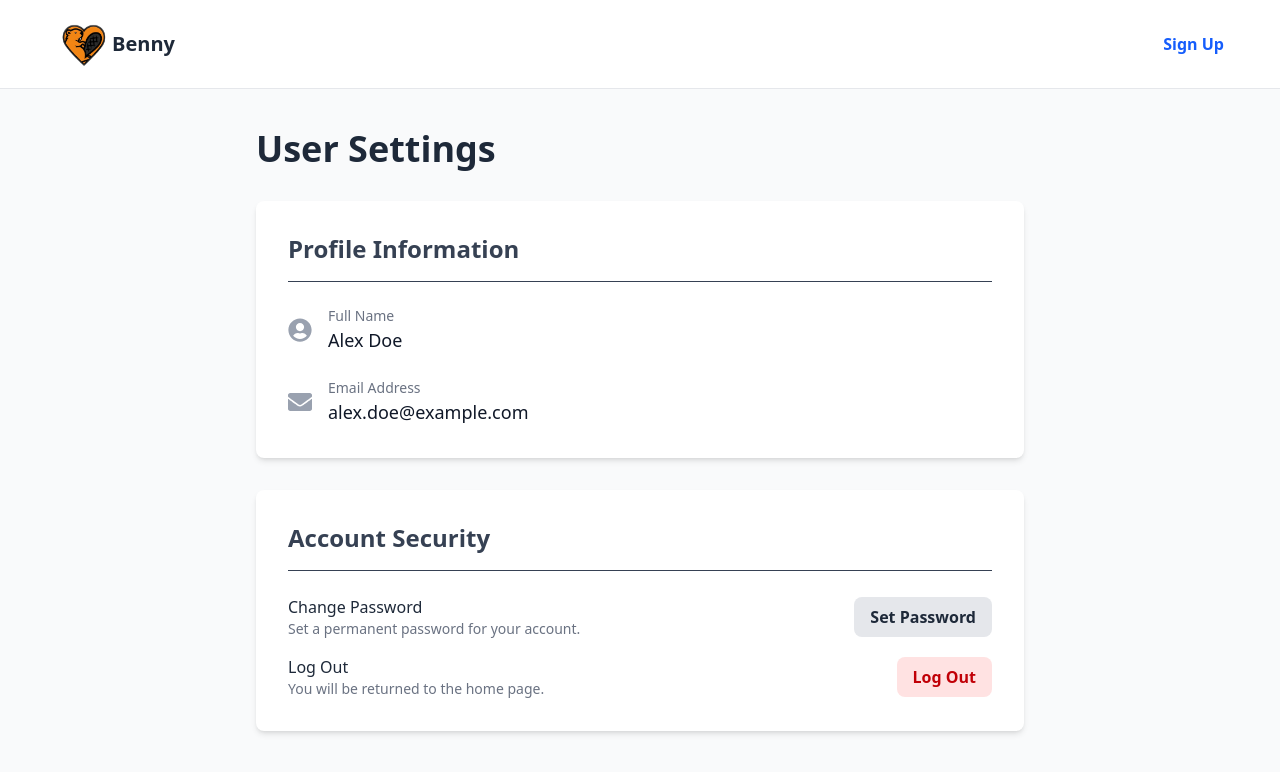
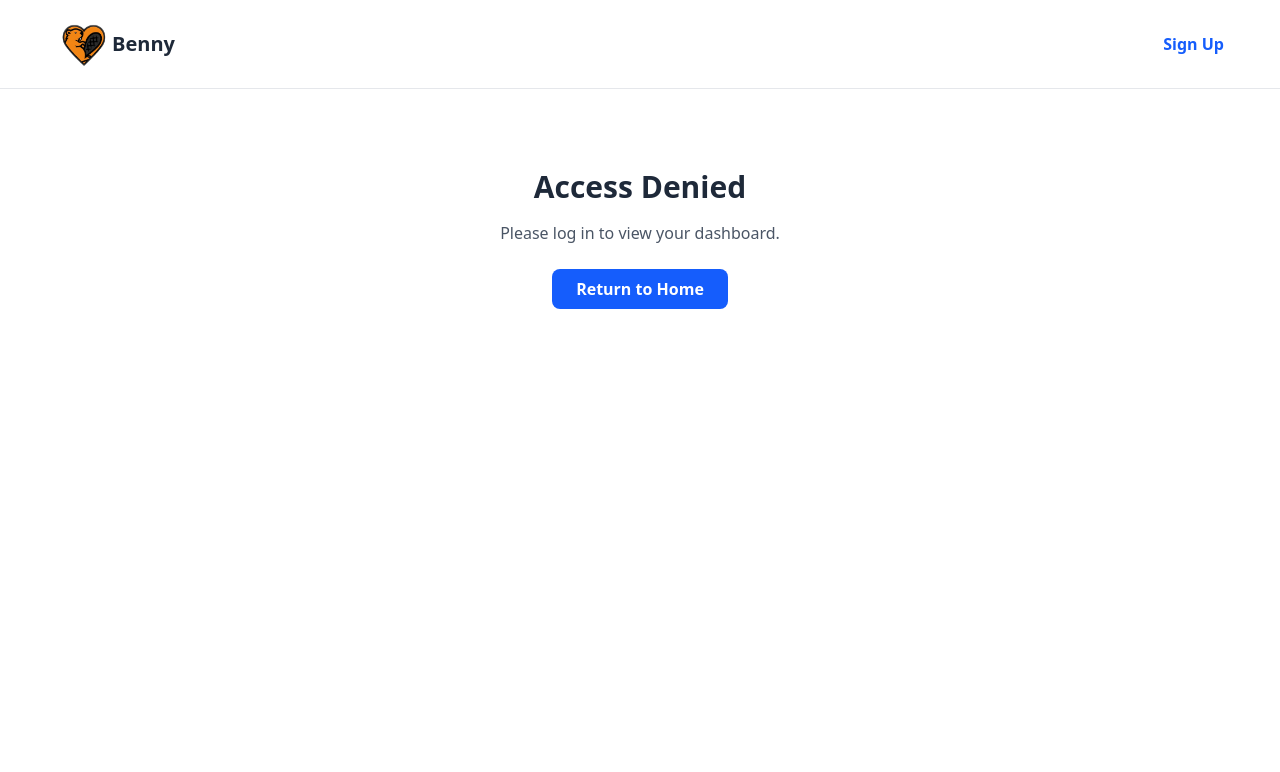
Before and after one commit to obriewil/CS467_WellnessAI, a React (Vite) app in the folder benny-frontend/: page /dashboard in a window 1280 px wide. Shown: the top 772 px of the page. Built offline with nearby package versions, Linux system fonts and the light colour scheme.

Commit message:
Changed dashboard to have actual user data, removed duplicate code for header on main page, redirects user if they try to access the initial prompt chat when logged in

```diff
--- a/benny-frontend/src/App.jsx
+++ b/benny-frontend/src/App.jsx
@@ -1,9 +1,11 @@
 import React, { useState, useEffect } from 'react';
 import axios from 'axios'; // This is unused rn but once we have auth it sends the first user msg to the LLM
 import { useSession } from './contexts/SessionContext';
+import { useNavigate } from 'react-router-dom';
 import ChatBubble from './components/ChatBubble';
 import ChatInput from './components/ChatInput';
 import AuthModal from './components/Auth';
+import Header from './components/Header'; // Import the shared Header
 import siteIcon from './assets/site_icon.png';
 import bennyIcon from './assets/benny_icon.png';
 
@@ -24,7 +26,8 @@ function App() {
 
   const [showSignUp, setShowSignUp] = useState(false);
 
-  const { session, loading, login, logout } = useSession();
+  const { session, loading, login } = useSession();
+  const navigate = useNavigate();
 
   // This effect runs on component mount to check for a token in the URL
   useEffect(() => {
@@ -38,6 +41,13 @@ function App() {
     }
   }, [login]);
 
+  // If the user is logged in, redirect them from the landing page to the chat.
+  useEffect(() => {
+    if (!loading && session) {
+      navigate('/chat');
+    }
+  }, [session, loading, navigate]);
+
 // Submission of a new message from the user
 const handleSubmit = async (userInput) => {
   const userMessage = { type: 'user', text: userInput };
@@ -46,13 +56,9 @@ const handleSubmit = async (userInput) => {
   let aiMessage;
   if (session) {
     try {
-      // Probably send this to the LLM after the user is signed? Probably store the message then send it later?
-      // const res = await axios.post(
-      //   'http://localhost:8000/api/v1/chat',
-      //   { message: userInput },
-      //   { headers: { Authorization: `Bearer ${session.token}` } }
-      // );
-      // aiMessage = { type: 'ai', text: res.data.response };
+      // This would normally go to an LLM
+      aiMessage = { type: 'ai', text: "Redirecting you to the chat!" };
+      navigate('/chat'); // Navigate on first message if somehow they are on this page
     } catch (error) {
       console.error("Failed to send message:", error);
       aiMessage = { type: 'ai', text: "Error" };
@@ -67,53 +73,26 @@ const handleSubmit = async (userInput) => {
   setTimeout(() => {
     setMessages(prev => [...prev, aiMessage]);
     if (!session) {
-      // delay for typing animation before login popup
       const typingDelay = aiMessage.text.length * 30 + 300;
       setTimeout(() => {
         setShowSignUp(true);
       }, typingDelay);
     }
-  }, 500); // 500 handles the speed of the message
-  // if looking for speed of OG prompt check ChatBubble.jsx
+  }, 500);
 };
 
-  const handleLogout = () => {
-    logout();
-  };
+  // Render a loading state while checking for session to prevent flashing the wrong UI
+  if (loading || session) {
+    return (
+      <div className="min-h-screen bg-white flex items-center justify-center">
+        <div className="font-semibold text-gray-600">Loading...</div>
+      </div>
+    );
+  }
 
   return (
     <div className="min-h-screen bg-white">
-      <header className="w-full p-4 flex items-center justify-between border-b border-gray-200">
-        <div className="flex items-center">
-          <div className="p-1 rounded-md">
-            <img src={siteIcon} alt="Site Icon" className="w-12 h-12 ml-10" />
-          </div>
-          <h1 className="text-xl font-semibold text-gray-800 ml-0">Benny</h1>
-        </div>
-
-        {/* Conditionally render the header based on authentication state */}
-        <div className="mr-10">
-          {loading ? (
-            // Verification spinner I copied off a tutorial
-            <div className="w-24 h-8 bg-gray-200 rounded animate-pulse"></div>
-          ) : session ? (
-            <div className="flex items-center gap-4">
-              <span>Welcome, {session.user.name}!</span>
-              <button onClick={handleLogout} className="text-red-600 font-semibold hover:text-red-800 transition-colors">
-                Log Out
-              </button>
-            </div>
-          ) : (
-            // If the user is not logged in, show the sign-up button
-            <button
-              onClick={() => setShowSignUp(true)}
-              className="text-blue-600 font-semibold hover:text-blue-800 transition-colors"
-            >
-              Sign Up
-            </button>
-          )}
-        </div>
-      </header>
+      <Header />
 
       <main className="flex flex-col items-center pt-16 px-4">
         <img src={bennyIcon} alt="Benny the Beaver" className="w-20 h-20 mb-4" />
--- a/benny-frontend/src/Dashboard.jsx
+++ b/benny-frontend/src/Dashboard.jsx
@@ -2,6 +2,8 @@ import React, { useState } from 'react';
 import axios from 'axios';
 import Header from './components/Header';
 import { FaUserCircle, FaEnvelope, FaLock } from 'react-icons/fa';
+import { useSession } from './contexts/SessionContext';
+import { Link } from 'react-router-dom';
 
 const PasswordChangeModal = ({ isOpen, onClose, onSubmit }) => {
   const [oldPassword, setOldPassword] = useState('');
@@ -55,20 +57,13 @@ const PasswordChangeModal = ({ isOpen, onClose, onSubmit }) => {
 
 
 const Dashboard = () => {
-  const mockUser = {
-    name: 'Alex Doe',
-    email: 'alex.doe@example.com',
-  };
-
-  // 2. Add state to control the password modal visibility
+  const { session, loading } = useSession();
   const [isPasswordModalOpen, setIsPasswordModalOpen] = useState(false);
 
-  // 3. Placeholder function for changing the password
   const handleChangePassword = async ({ oldPassword, newPassword }) => {
     console.log("Attempting to change password...");
     try {
       // This is where the actual API call will go.
-      // It's commented out because we are not connected to a backend yet.
       /*
       const response = await axios.post('/api/users/change-password', {
         oldPassword,
@@ -76,9 +71,8 @@ const Dashboard = () => {
       });
       */
 
-      // Simulate a successful API call for the demo
       alert("Password changed successfully! (Demo)");
-      setIsPasswordModalOpen(false); // Close the modal on success
+      setIsPasswordModalOpen(false);
 
     } catch (error) {
       console.error("Failed to change password:", error);
@@ -86,7 +80,6 @@ const Dashboard = () => {
     }
   };
 
-  // 4. Placeholder function for logging out
   const handleLogout = async () => {
     console.log("Attempting to log out...");
     try {
@@ -95,7 +88,6 @@ const Dashboard = () => {
       await axios.post('/api/v1/auth/logout');
       */
 
-      // For the demo, we'll just redirect to the home page
       alert("Logging you out... (Demo)");
       window.location.href = '/';
 
@@ -105,10 +97,35 @@ const Dashboard = () => {
     }
   };
 
+  if (loading) {
+    return (
+      <>
+        <Header />
+        <div className="text-center py-20 font-semibold text-gray-600">Loading...</div>
+      </>
+    );
+  }
+
+  if (!session) {
+    return (
+      <>
+        <Header />
+        <div className="max-w-3xl mx-auto text-center py-20">
+          <h1 className="text-3xl font-bold text-gray-800">Access Denied</h1>
+          <p className="text-gray-600 mt-4">
+            Please log in to view your dashboard.
+          </p>
+          <Link to="/" className="mt-6 inline-block bg-blue-600 text-white font-bold py-2 px-6 rounded-lg hover:bg-blue-700 transition-colors">
+            Return to Home
+          </Link>
+        </div>
+      </>
+    );
+  }
 
   return (
     <>
-      <Header />
+      <Header isDashboardPage={true} />
       <div className="bg-gray-50 min-h-screen py-10 px-4">
         <div className="max-w-3xl mx-auto">
           <h1 className="text-4xl font-bold text-gray-800 mb-8">User Settings</h1>
@@ -119,14 +136,14 @@ const Dashboard = () => {
                 <FaUserCircle className="text-gray-400 mr-4" size={24} />
                 <div>
                   <label className="block text-sm font-medium text-gray-500">Full Name</label>
-                  <p className="text-lg text-gray-900">{mockUser.name}</p>
+                  <p className="text-lg text-gray-900">{session.user.name}</p>
                 </div>
               </div>
               <div className="flex items-center">
                 <FaEnvelope className="text-gray-400 mr-4" size={24} />
                 <div>
                   <label className="block text-sm font-medium text-gray-500">Email Address</label>
-                  <p className="text-lg text-gray-900">{mockUser.email}</p>
+                  <p className="text-lg text-gray-900">{session.user.email}</p>
                 </div>
               </div>
             </div>
--- a/benny-frontend/src/components/Header.jsx
+++ b/benny-frontend/src/components/Header.jsx
@@ -6,7 +6,7 @@ import siteIcon from '../assets/site_icon.png';
 import { Link } from 'react-router-dom';
 import AuthModal from './Auth';
 
-const Header = () => {
+const Header = ({ isDashboardPage = false }) => {
   const { session, loading, logout } = useSession();
 
   const [showSignUp, setShowSignUp] = useState(false);
@@ -26,9 +26,15 @@ const Header = () => {
             <div className="w-24 h-8 bg-gray-200 rounded animate-pulse"></div>
           ) : session ? (
             <div className="flex items-center gap-4">
-              <Link to="/dashboard" className="font-semibold text-gray-700 hover:text-black">
-                Welcome, {session.user.name}!
-              </Link>
+              {isDashboardPage ? (
+                <span className="font-semibold text-gray-700">
+                  Welcome, {session.user.name}!
+                </span>
+              ) : (
+                <Link to="/dashboard" className="font-semibold text-gray-700 hover:text-black">
+                  Welcome, {session.user.name}!
+                </Link>
+              )}
               <button onClick={logout} className="text-red-600 font-semibold hover:text-red-800 transition-colors">
                 Log Out
               </button>
--- a/benny-frontend/src/contexts/SessionContext.jsx
+++ b/benny-frontend/src/contexts/SessionContext.jsx
@@ -19,7 +19,7 @@ export const SessionProvider = ({ children }) => {
  const res = await axios.get('http://localhost:8000/api/v1/users/me', {
  headers: { Authorization: `Bearer ${token}` }
  });
- setSession({ user: res.data, token });
+ setSession({ user: res.data.user, token });
  } catch (error) {
  console.error("Failed to fetch user:", error);
  localStorage.removeItem('authToken');
```
Also changed, not shown: benny-frontend/src/chat.jsx (+7 -1 lines).
